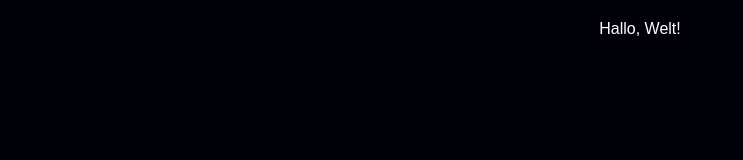
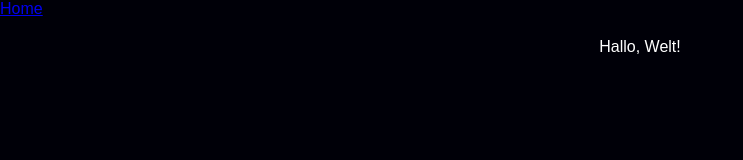
Before and after one commit to VTL-Labs/vtl-labs.github.io, a plain HTML site: page HTML/HOME.html in a window 1280 px wide. Shown: the whole page, without its empty margins (0-743 px from the left). Drawn offline with Linux system fonts and the light colour scheme.

Commit message:
adding first nav link

```diff
--- a/HTML/HOME.html
+++ b/HTML/HOME.html
@@ -7,6 +7,9 @@
     <link rel="stylesheet" href="../CSS/style.css" />
   </head>
   <body>
+    <nav>
+      <a href="HOME.html">Home</a>
+    </nav>
     <p>Hallo, Welt!</p>
   </body>
 </html>
```
